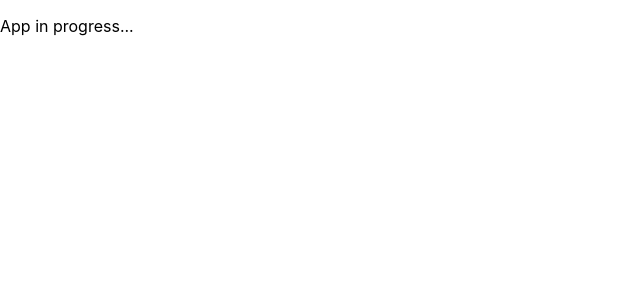
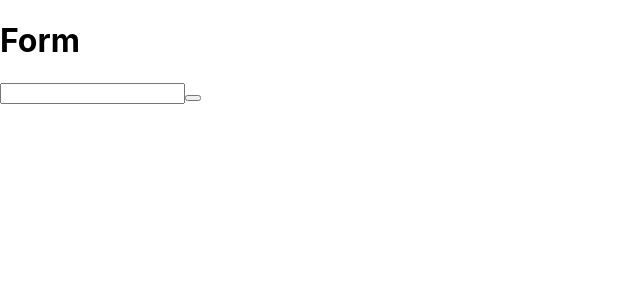
Before and after one commit to aronilie/task-manager, a React (Create React App) app: page / in a window 1280 px wide. Shown: the top 300 px of the page, without its empty margins (0-640 px from the left). Built offline with nearby package versions, Linux system fonts and the light colour scheme.

Commit message:
Created Form component skeleton

```diff
--- a/src/App.tsx
+++ b/src/App.tsx
@@ -1,8 +1,9 @@
 import React from "react";
 import "./App.css";
+import Form from "./components/Form";
 
 function App() {
-  return <p>App in progress...</p>;
+  return <Form />;
 }
 
 export default App;
--- /dev/null
+++ b/src/components/Form.tsx
@@ -0,0 +1,11 @@
+const Form = (): JSX.Element => {
+  return (
+    <>
+      <h1>Form</h1>
+      <input type="text" id="task" className="new-task__task"></input>
+      <button></button>
+    </>
+  );
+};
+
+export default Form;
```
